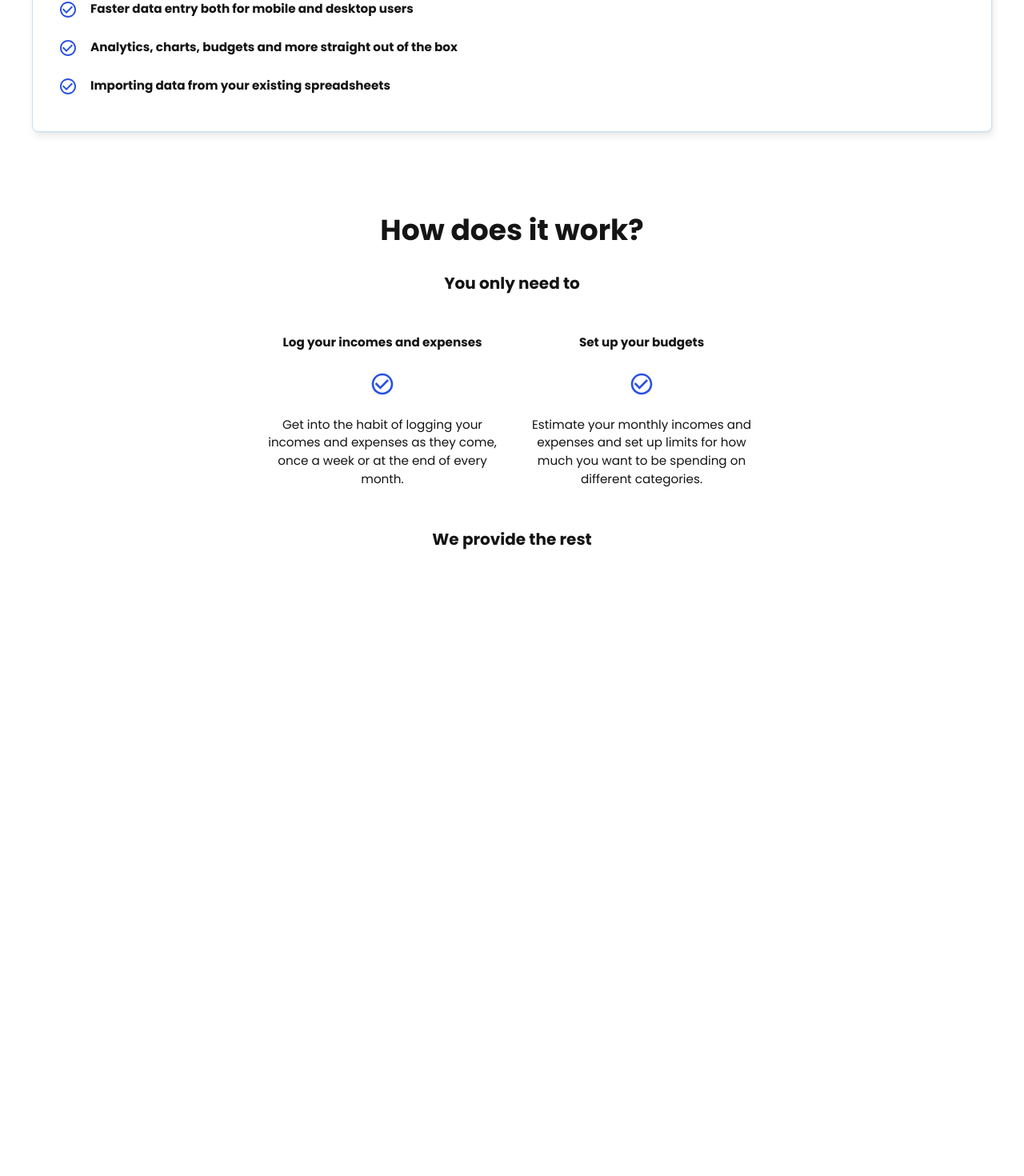
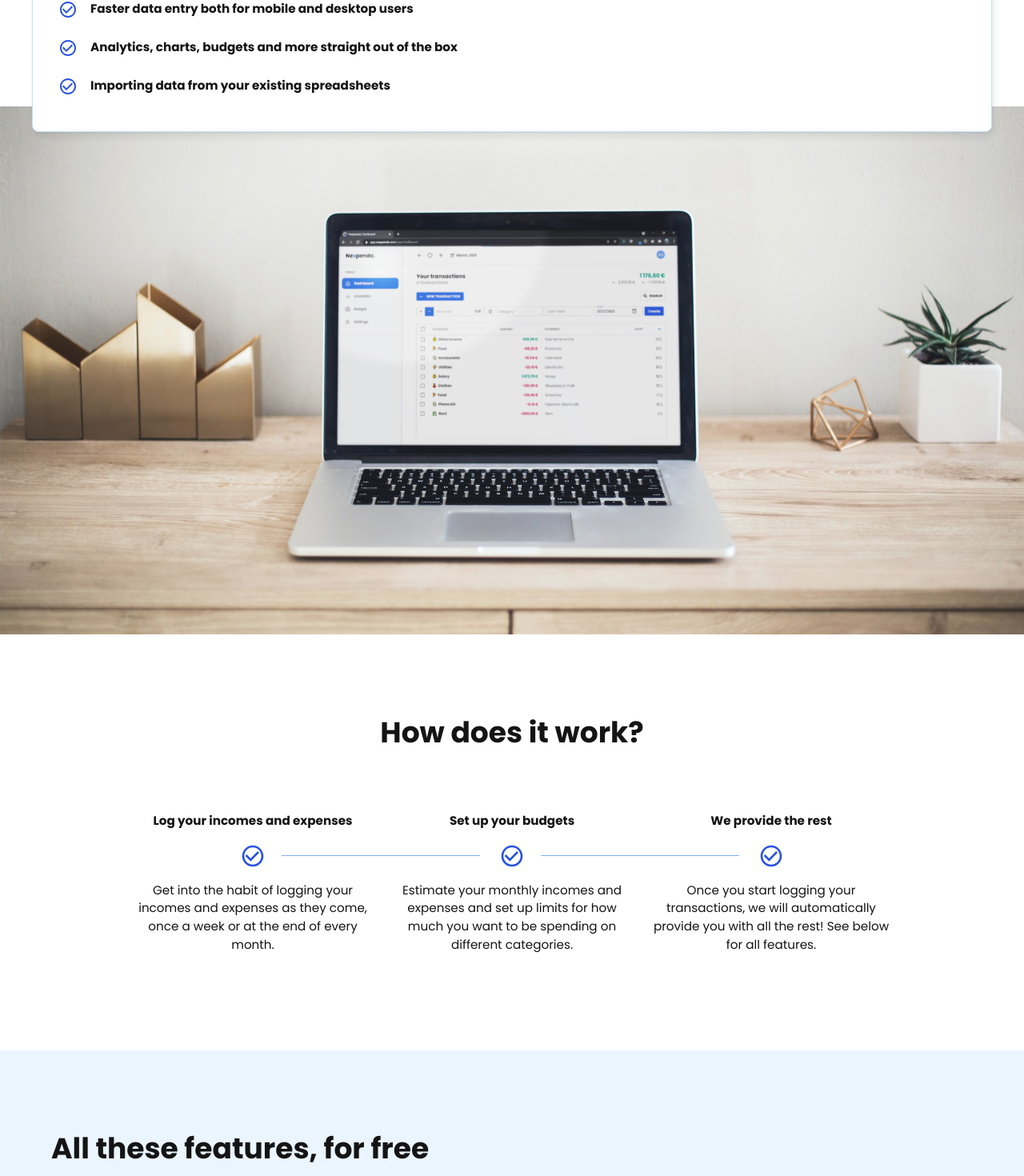
Before and after one commit to Jussinevavuori/nexpenda-site, a Next.js app: page /new in a window 1280 px wide. Shown: the part 960-2430 px from the top of the page at 80% size. Before the commit the page ends 2201 px from the top, so only its background shows below. Built offline with nearby package versions, Linux system fonts and the light colour scheme.

Commit message:
Expanded new homepage

```diff
--- a/components/HeroSection/HeroSection.module.scss
+++ b/components/HeroSection/HeroSection.module.scss
@@ -80,11 +80,16 @@
     );
 
     & .content {
+      padding: 70px 0;
       height: 100%;
       display: flex;
       flex-direction: column;
-      // align-items: center;
-      align-items: flex-start;
+      text-align: center;
+      align-items: center;
+      @include md {
+        text-align: left;
+        align-items: flex-start;
+      }
       justify-content: center;
       width: calc(100% - #{2 * $spacing-6});
       max-width: $max-page-width;
--- a/components/HeroSection/HeroSection.tsx
+++ b/components/HeroSection/HeroSection.tsx
@@ -1,5 +1,4 @@
 import React, { useEffect, useRef, useState } from "react"
-import Link from 'next/link'
 import styles from "./HeroSection.module.scss";
 import cx from "classnames"
 import Image from "next/image"
@@ -10,6 +9,7 @@ import { Type } from '../Type/Type';
 import { GtagService } from '../../services/GtagService';
 import { Button, SvgIcon } from "@material-ui/core";
 import { useOnScroll } from "../../hooks/useOnScroll";
+import { useMdMedia } from "../../hooks/useMedia";
 
 export type HeroSectionProps = {}
 
@@ -19,6 +19,7 @@ export function HeroSection(props: HeroSectionProps) {
 	const transactionsLayer = useRef<HTMLDivElement | null>(null)
 	const contentLayerContent = useRef<HTMLDivElement | null>(null)
 	const contentLayer = useRef<HTMLDivElement | null>(null)
+	const isDesktop = useMdMedia()
 
 	useOnScroll(scroll => {
 		if (transactionsLayer.current) {
@@ -87,7 +88,9 @@ export function HeroSection(props: HeroSectionProps) {
 						className={styles.transaction}
 						style={{
 							position: "absolute",
-							left: `${(50 + 40 * item.x)}%`,
+							left: isDesktop
+								? `${50 + 40 * item.x}%`
+								: `${10 + 80 * item.x}%`,
 							top: `${(15 + 80 * item.y)}%`,
 							filter: `blur(${(0.5 + 4.5 * item.z)}px)`,
 							transform: `translate(-50%,-50%) scale(${0.8 - item.z * 0.4})`,
@@ -107,7 +110,7 @@ export function HeroSection(props: HeroSectionProps) {
 				<Type
 					component="h1"
 					size="xxxl"
-					color="gray-800"
+					color="gray-900"
 					variant="bold"
 				>
 					{"Get your spending under control."}
--- a/components/Type/Type.tsx
+++ b/components/Type/Type.tsx
@@ -45,10 +45,50 @@ export type TypeProps = Omit<TypographyProps, "color" | "variant"> & {
 	| "green-700"
 	| "green-800"
 	| "green-900"
+	| "yellow-100"
+	| "yellow-200"
+	| "yellow-300"
+	| "yellow-400"
+	| "yellow-500"
+	| "yellow-600"
+	| "yellow-700"
+	| "yellow-800"
+	| "yellow-900"
+	| "pink-100"
+	| "pink-200"
+	| "pink-300"
+	| "pink-400"
+	| "pink-500"
+	| "pink-600"
+	| "pink-700"
+	| "pink-800"
+	| "pink-900"
+	| "purple-100"
+	| "purple-200"
+	| "purple-300"
+	| "purple-400"
+	| "purple-500"
+	| "purple-600"
+	| "purple-700"
+	| "purple-800"
+	| "purple-900"
+	| "primary-100"
+	| "primary-200"
+	| "primary-300"
+	| "primary-400"
+	| "primary-500"
+	| "primary-600"
+	| "primary-700"
+	| "primary-800"
+	| "primary-900"
 
 	variant?: "regular" | "bold" | "boldcaps";
 
 	size?: "sm" | "md" | "lg" | "xl" | "xxl" | "xxxl";
+
+	center?: boolean;
+
+	disablePointerEvents?: boolean;
 
 }
 
@@ -59,6 +99,8 @@ export const Type = forwardRef<HTMLElement, TypeProps>((props, ref) => {
 		size,
 		color,
 		variant,
+		center,
+		disablePointerEvents,
 		...typographyProps
 	} = props
 
@@ -73,11 +115,15 @@ export const Type = forwardRef<HTMLElement, TypeProps>((props, ref) => {
 		{...typographyProps}
 
 		className={cx(
-			styles["Type"],
+			styles.Type,
+			className,
 			styles[`Type-color-${textColor}`],
 			styles[`Type-variant-${textVariant}`],
 			styles[`Type-size-${textSize}`],
-			className,
+			{
+				centered: center,
+				pointerEventsDisabled: disablePointerEvents,
+			}
 		)}
 	/>
 })
--- /dev/null
+++ b/hooks/useMedia.ts
@@ -0,0 +1,72 @@
+import { useEffect, useState, useCallback, useMemo } from "react";
+
+export function useMedia(query: string, defaultValue: boolean = false) {
+  /**
+   * Current value
+   */
+  const [value, setValue] = useState<boolean>(defaultValue);
+
+  /**
+   * Listening to changes and cleanup
+   */
+  useEffect(() => {
+    const mediaQueryList = window.matchMedia(query);
+    const changeHandler = () => setValue(mediaQueryList.matches);
+    changeHandler();
+    mediaQueryList.addEventListener("change", changeHandler);
+    return () => {
+      mediaQueryList.removeEventListener("change", changeHandler);
+    };
+  }, [query]);
+
+  /**
+   * Returning value
+   */
+  return value;
+}
+
+/**
+ * (min-width: $px) media query hook wrapper
+ */
+export function useMinWidthMedia(minWidth: number) {
+  const query = `(min-width: ${minWidth}px)`;
+  return useMedia(query);
+}
+
+/**
+ * (max-width: $px) media query hook wrapper
+ */
+export function useMaxWidthMedia(maxWidth: number) {
+  const query = `(max-width: ${maxWidth}px)`;
+  return useMedia(query);
+}
+
+/**
+ * Responsive media queries for app breakpoints
+ *
+ * SM breakpoint at 600px
+ */
+export function useSmMedia() {
+  const query = `(min-width: 600px)`;
+  return useMedia(query);
+}
+
+/**
+ * Responsive media queries for app breakpoints
+ *
+ * MD breakpoint at 900px
+ */
+export function useMdMedia() {
+  const query = `(min-width: 900px)`;
+  return useMedia(query);
+}
+
+/**
+ * Responsive media queries for app breakpoints
+ *
+ * LG breakpoint at 1200px
+ */
+export function useLgMedia() {
+  const query = `(min-width: 1200px)`;
+  return useMedia(query);
+}
--- a/pages/new.tsx
+++ b/pages/new.tsx
@@ -1,6 +1,7 @@
 import React from 'react'
 import cx from 'classnames'
 import styles from "../styles/pages/AltHome.module.scss";
+import Image from "next/image"
 import Head from 'next/head'
 import { Header } from "../components/Header/Header"
 import { HeroSection } from "../components/HeroSection/HeroSection"
@@ -58,56 +59,75 @@ export default function Test() {
 					</div>
 				</div>
 			</section>
+
+			<section className={cx(styles.section, styles.imageSection)}>
+				<div className={styles.sectionContent}>
+					<Image
+						className={styles.desktopMockupImage}
+						src="/images/laptop.png"
+						layout="fill"
+						objectFit="cover"
+					/>
+				</div>
+			</section>
+
 			<section className={cx(styles.section, styles.howDoesItWorkSection)}>
 				<div className={styles.sectionContent}>
 					<Type component="h2" size="xxl" variant="bold">
 						{"How does it work?"}
 					</Type>
 					<div className={styles.instructionsContainer}>
-						<Type size="lg" variant="bold">
-							{"You only need to"}
-						</Type>
 						<ul className={styles.instructions}>
 							<li>
-								<Type variant="bold">
+								<Type className={styles.title} variant="bold">
 									{"Log your incomes and expenses"}
 								</Type>
 								<CheckCircleOutline />
-								<Type >
+								<Type className={styles.description} >
 									{"Get into the habit of logging your incomes and expenses as "}
 									{"they come, once a week or at the end of every month."}
 								</Type>
 							</li>
 							<li>
-								<Type variant="bold">
+								<Type className={styles.title} variant="bold">
 									{"Set up your budgets"}
 								</Type>
 								<CheckCircleOutline />
-								<Type  >
+								<Type className={styles.description}  >
 									{"Estimate your monthly incomes and expenses and set up "}
 									{"limits for how much you want to be spending on different "}
 									{"categories."}
 								</Type>
 							</li>
-						</ul>
-					</div>
-					<div className={styles.instructionsContainer}>
-						<Type size="lg" variant="bold" >
-							{"We provide the rest"}
-						</Type>
-						<ul className={styles.instructions}>
+							<li>
+								<Type className={styles.title} variant="bold">
+									{"We provide the rest"}
+								</Type>
+								<CheckCircleOutline />
+								<Type className={styles.description}  >
+									{"Once you start logging your transactions, we will "}
+									{"automatically provide you with all the rest! "}
+									{"See below for all features."}
+								</Type>
+							</li>
 						</ul>
 					</div>
 				</div>
 			</section>
-			<section className={cx(styles.section)}>
+
+			<section className={cx(styles.section, styles.featuresSection)}>
 				<div className={styles.sectionContent}>
-
+					<Type component="h2" size="xxl" variant="bold">
+						{"All these features, for free"}
+					</Type>
 				</div>
 			</section>
-			<section className={cx(styles.section)}>
+
+			<section className={cx(styles.section, styles.premiumSection)}>
 				<div className={styles.sectionContent}>
-
+					<Type component="h2" size="xxl" variant="bold" color="yellow-800">
+						{"Unlock the full power of Nexpenda with Nexpenda Premium"}
+					</Type>
 				</div>
 			</section>
 		</main>
--- a/styles/pages/AltHome.module.scss
+++ b/styles/pages/AltHome.module.scss
@@ -6,7 +6,7 @@
     top: 0;
     left: 0;
     right: 0;
-    z-index: 2;
+    z-index: 100;
   }
 
   & > .section,
@@ -18,12 +18,16 @@
       position: relative;
       margin: 0 auto;
       width: calc(100% - #{2 * $spacing-4});
+      @include md {
+        width: calc(100% - #{2 * $spacing-12});
+      }
       padding: $spacing-24 0;
       max-width: $max-page-width;
     }
   }
 
   & .spreadsheetsSection {
+    z-index: 1;
     & .cardSection {
       border: 1px solid $blue-200;
       box-shadow: 2px 6px 8px rgba(0, 0, 0, 0.08),
@@ -56,6 +60,21 @@
     }
   }
 
+  & > .imageSection {
+    padding: 0 0;
+    margin-top: -$spacing-8;
+    & > .sectionContent {
+      position: relative;
+      margin: 0;
+      height: 660px;
+      width: 100%;
+      max-width: unset;
+      & .desktopMockupImage {
+        width: 100%;
+      }
+    }
+  }
+
   & .howDoesItWorkSection {
     & .sectionContent {
       text-align: center;
@@ -65,18 +84,62 @@
 
         & ul {
           display: flex;
-          align-items: stretch;
+          flex-direction: column;
+          align-items: center;
+          @include md {
+            align-items: stretch;
+            flex-direction: row;
+          }
           justify-content: center;
           gap: $spacing-6;
           padding-top: $spacing-12;
 
           & li {
+            position: relative;
             gap: $spacing-6;
             width: 300px;
-            display: flex;
-            flex-direction: column;
-            align-items: center;
+            display: grid;
+            grid-template:
+              "icon title" auto
+              "empty desc" auto / auto 1fr;
+            gap: $spacing-2 $spacing-4;
+            text-align: left;
+            @include md {
+              grid-template:
+                "title" auto
+                "icon" auto
+                "desc" auto / 1fr;
+              justify-items: center;
+              text-align: center;
+              gap: $spacing-4;
+            }
+
+            &:not(:last-child)::before {
+              content: "";
+              position: absolute;
+              display: block;
+              width: 1.5px;
+              background: $primary-300;
+              left: 16px;
+              top: 40px;
+              bottom: -16px;
+              @include md {
+                height: 1.5px;
+                width: unset;
+                top: 54px;
+                left: calc(50% + 36px);
+                right: calc(-50% + 16px);
+              }
+            }
+
+            & .title {
+              grid-area: title;
+            }
+            & .description {
+              grid-area: desc;
+            }
             & svg {
+              grid-area: icon;
               color: $blue-500;
               font-size: 2rem;
             }
@@ -85,4 +148,16 @@
       }
     }
   }
+
+  & .featuresSection {
+    background: $blue-100;
+    & .sectionContent {
+    }
+  }
+
+  & .premiumSection {
+    background: $yellow-100;
+    & .sectionContent {
+    }
+  }
 }
```
Also changed, not shown: components/Type/Type.module.scss (+138 -0 lines).
